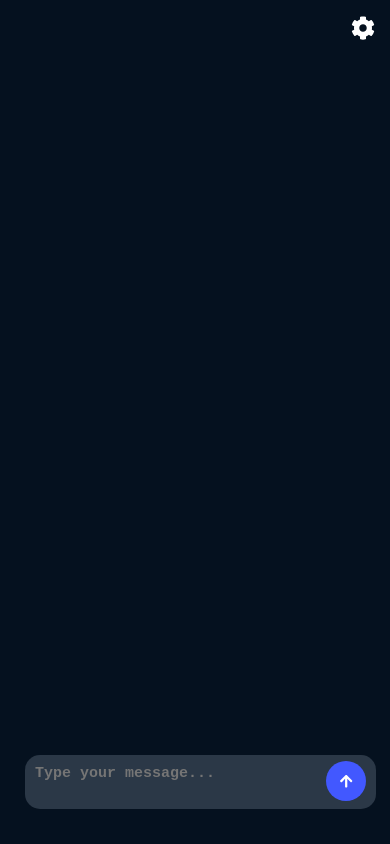
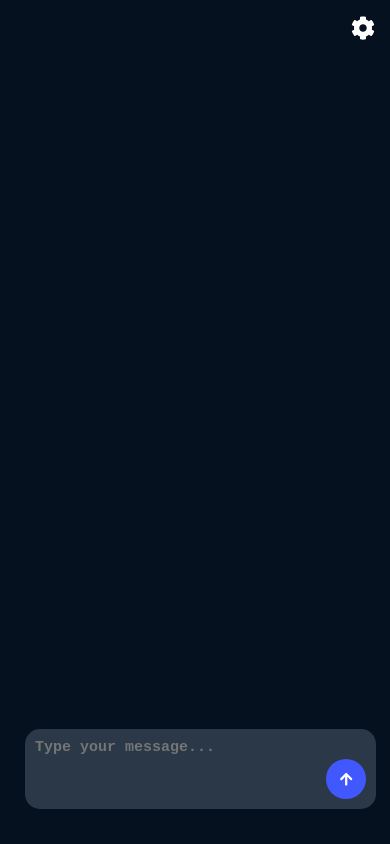
Before and after one commit to eflaatten/cxai, a React (Create React App) app: page / in a window 390 px wide. Built offline with nearby package versions, Linux system fonts and the light colour scheme.

Commit message:
increase textarea height

```diff
--- a/src/App.css
+++ b/src/App.css
@@ -80,7 +80,7 @@ body {
 .send-button {
   position: absolute;
   right: 10px;
-  bottom: 10px;
+  bottom: 0px;
   transform: translateY(-50%);
   background: rgb(66, 88, 255);
   transition: 0.3s;
@@ -120,7 +120,7 @@ body {
   flex: 1;
   resize: none;
   width: 900px;
-  min-height: 30px;
+  min-height: 60px;
   max-height: 350px;
   overflow-y: auto;
   margin-bottom: 10px;
@@ -260,37 +260,14 @@ body.dark-mode {
     margin-top: 100px;
     width: 100%;
   }
-
-  .send-button {
-    position: absolute;
-    right: 10px;
-    top: 77%;
-    transform: translateY(-50%);
-    background: rgb(66, 88, 255);
-    transition: 0.3s;
-    border-radius: 50%;
-    padding: 10px;
-    border: none;
-    color: #ffffff;
-    font-size: 0.9em;
-    cursor: pointer;
-    width: 40px;
-    height: 40px;
-    display: flex;
-    justify-content: center;
-    align-items: center;
-  }
-
   .send-button:hover {
     background: rgb(51, 71, 220);
     transition: 0.3s;
   }
-
   .chat-message.sent {
     margin-right: 2%;
     max-width: 550px;
   }
-
   .chat-message.received {
     margin-left: 1%;
     max-width: 550px;
@@ -306,37 +283,14 @@ body.dark-mode {
     border-left: none;
     border-right: none;
   }
-
   .chat-box {
     margin-top: 100px;
     width: 100%;
   }
-
-  .send-button {
-    position: absolute;
-    right: 10px;
-    top: 77%;
-    transform: translateY(-50%);
-    background: rgb(66, 88, 255);
-    transition: 0.3s;
-    border-radius: 50%;
-    padding: 10px;
-    border: none;
-    color: #ffffff;
-    font-size: 0.9em;
-    cursor: pointer;
-    width: 40px;
-    height: 40px;
-    display: flex;
-    justify-content: center;
-    align-items: center;
-  }
-
   .send-button:hover {
     background: rgb(51, 71, 220);
     transition: 0.3s;
   }
-
   .chat-message.sent {
     margin-right: 1%;
     max-width: 100%;
@@ -344,7 +298,6 @@ body.dark-mode {
     margin-top: 40px;
     height: fit-content;
   }
-
   .chat-message.received {
     margin-left: -1%;
     width: 100%;
@@ -352,7 +305,6 @@ body.dark-mode {
     margin-bottom: 10px;
     margin-top: 10px;
   }
-
   .settings-container {
     right: 50px;
   }
```
